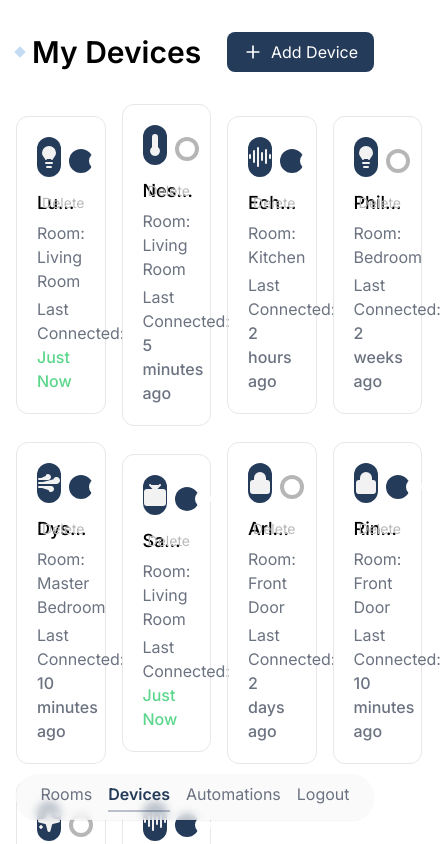
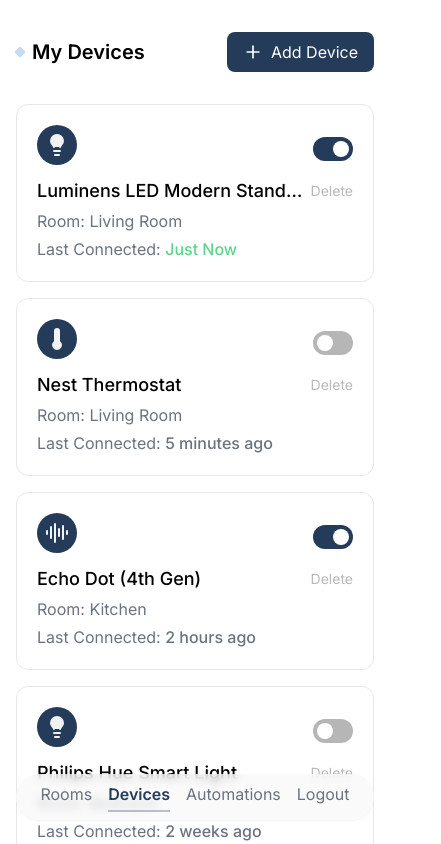
Before and after one commit to towaquimbayo/Omni, a React (Vite) app in the folder frontend/: page /devices in a window 390 px wide. Shown: the top 844 px of the page, 441 px wide, since content can reach past the window. Built offline with nearby package versions, Linux system fonts and the light colour scheme; no server answers.

Commit message:
responsive nav styling

```diff
--- a/frontend/src/pages/Devices.tsx
+++ b/frontend/src/pages/Devices.tsx
@@ -137,7 +137,7 @@
       <div className="flex justify-between items-center py-8">
         <div className="flex items-center gap-2">
           <div className="w-2 h-2 bg-[#c4dbf3] transform rotate-45 mx-auto"></div>
-          <h1 className="text-3xl font-semibold">My Devices</h1>
+          <h1 className="text-xl font-semibold md:text-3xl">My Devices</h1>
         </div>
 
         <button className="flex items-center px-4 py-2 bg-primary text-white rounded-lg hover:bg-primary/90">
@@ -170,12 +170,12 @@
           .map((row, rowIndex) => (
             <div
               key={rowIndex}
-              className="flex justify-start items-center gap-4"
+              className="grid grid-cols-1 md:grid-cols-2 min-[1400px]:grid-cols-4 gap-4"
             >
               {row.map((device) => (
                 <div
                   key={device.id}
-                  className="w-1/4 border-[#e7e7e7] border rounded-xl py-5 px-5 flex flex-col gap-1 transition duration-300 ease-in-out"
+                  className="w-full border-[#e7e7e7] border rounded-xl py-5 px-5 flex flex-col gap-1 transition duration-300 ease-in-out"
                 >
                   <div className="flex justify-between items-center gap-2">
                     <div className="w-10 h-10 flex items-center justify-center rounded-full bg-[#243b5a] mb-2">
```
